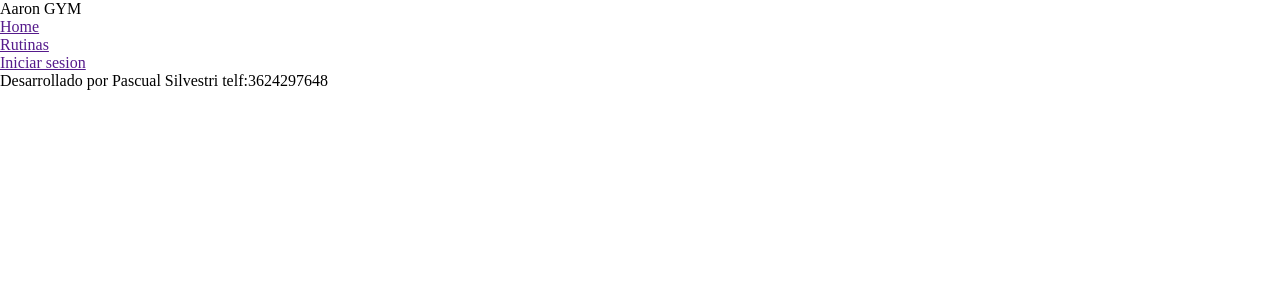
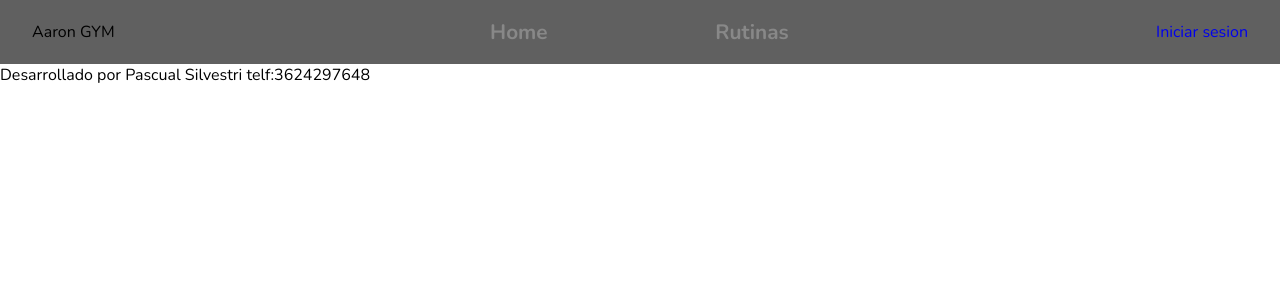
Before and after one commit to pascualSilvestri/aaron_gym, a Django app: page / in a window 1280 px wide. Shown: the top 300 px of the page. Run offline with Django 4.2, Linux system fonts and the light colour scheme; parts of the project's set-up code (start-up, migrations or seed data) failed here and were passed over.

Commit message:
estrutura del nav lista

```diff
--- a/aaron_gym/aaron_gym/settings/base.py
+++ b/aaron_gym/aaron_gym/settings/base.py
@@ -11,6 +11,7 @@ https://docs.djangoproject.com/en/4.1/ref/settings/
 """
 
 from pathlib import Path
+from django.urls import reverse_lazy
 import os
 
 # Build paths inside the project like this: BASE_DIR / 'subdir'.
@@ -29,6 +30,10 @@ AUTH_USER_MODEL = 'usuarios.Usuario'
 LANGUAGE_CODE = 'es-ar'
 
 TIME_ZONE = 'America/Argentina/Buenos_Aires'
+
+LOGIN_REDIRECT_URL = reverse_lazy('home')
+LOGOUT_REDIRECT_URL = reverse_lazy('home')
+LOGIN_URL = reverse_lazy('login')
 
 # Application definition
 
--- a/aaron_gym/aaron_gym/urls.py
+++ b/aaron_gym/aaron_gym/urls.py
@@ -16,8 +16,13 @@ Including another URLconf
 from django.contrib import admin
 from django.urls import path
 from . import views
+from django.contrib.auth import views as auth
 
 urlpatterns = [
     path('admin/', admin.site.urls),
-    path('',views.home,name = 'home')
+    path('',views.home,name = 'home'),
+
+
+    path('login/',auth.LoginView.as_view(template_name='usuarios/login.html'),name='login'),
+    path('logout/',auth.LogoutView.as_view(),name="logout"),
 ]
--- /dev/null
+++ b/aaron_gym/static/css/base/nav.css
@@ -0,0 +1,47 @@
+nav{
+    display: flex;
+    justify-content: space-between;
+    align-items: center;
+    height:4rem;
+    width: 100%;
+    background-color: #111a;
+    padding:0 2rem;
+}
+
+.ul_nav{
+    width: 50%;
+    height: 100%;
+    display: flex;
+    justify-content: space-evenly;
+    align-items: center;
+}
+
+a{
+    text-decoration: none;
+}
+
+li{
+    list-style: none;
+}
+
+.ul_nav li{
+    width: 15%;
+    height: 70%;
+    border-radius: 20px;
+    display: flex;
+    justify-content: center;
+    align-items: center;
+    font-weight: 700;
+    font-size: 1.3rem;
+}
+.ul_nav li:hover{
+    background-color: #500;
+}
+
+.a_nav{
+    color:#888;
+}
+
+.ul_nav_inicio_sesion{
+
+}
--- a/aaron_gym/static/css/style_global.css
+++ b/aaron_gym/static/css/style_global.css
@@ -1,5 +1,16 @@
+:root{
+    --letra: 'Nunito', sans-serif;
+}
+
 *{
     padding:0;
     margin:0;
     box-sizing: border-box;
+    font-family: var(--letra);
 }
+
+body{
+    width: 100vw;
+    min-height: 100vh;
+    height: 100vh;
+}
--- a/aaron_gym/templates/base.html
+++ b/aaron_gym/templates/base.html
@@ -6,22 +6,31 @@
     <meta http-equiv="X-UA-Compatible" content="IE=edge">
     <meta name="viewport" content="width=device-width, initial-scale=1.0">
     <link rel="stylesheet" href="{% static "css/style_global.css" %}">
-    <title>Aaron Gym{% block title %}{% endblock %}</title>
+    <link rel="stylesheet" href="{% static "css/base/nav.css" %}">
+    <link rel="preconnect" href="https://fonts.googleapis.com">
+    <link rel="preconnect" href="https://fonts.gstatic.com" crossorigin>
+    <link href="https://fonts.googleapis.com/css2?family=Nunito:wght@400;600;700;900&display=swap" rel="stylesheet">
+    <title>Aaron Gym | {% block title %}{% endblock %}</title>
 </head>
 <body>
-    <nav>
+    <nav class='nav_base'>
         <div class="logo"><img src="" alt="" class="img_logo">Aaron GYM</div>
         <ul class="ul_nav">
-            <li class="li_nav"><a href="" class="a_nav">Home</a></li>
+            <li class="li_nav"><a href="{% url 'home' %}" class="a_nav">Home</a></li>
             <li class="li_nav"><a href="" class="a_nav">Rutinas</a></li>
         </ul>
         <ul class="ul_nav_inicio_sesion">
-            <li class="li_nav"><a href="" class="a_nav">Iniciar sesion</a></li>
-        </ul>
+        {% if user.is_authenticated %}
+            <li class="li_sesion cerrar"><a class="a_nav_sesion" href="{% url 'logout' %}">Cerrar Sesión</a></li>
+        {% else %}
+            <li class="li_sesion"><a href="{% url 'login' %}" class="a_nav_sesion">Iniciar sesion</a></li>
+        {% endif %}
+        <ul class="ul_nav_inicio_sesion">
+
     </nav>
+    {% block contenedor %}
+    {% endblock %}
 
     <footer> Desarrollado por Pascual Silvestri telf:3624297648</footer>
-
-
 </body>
 </html>
--- a/aaron_gym/templates/home.html
+++ b/aaron_gym/templates/home.html
@@ -5,4 +5,6 @@
 
 {% block contenedor %}
 
+
+
 {% endblock  %}
```
Also changed, not shown: aaron_gym/templates/usuarios/login.html (added, +12 -0 lines), aaron_gym/aaron_gym/db.sqlite3.
